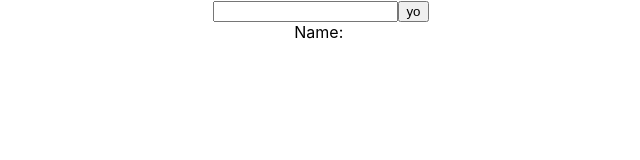
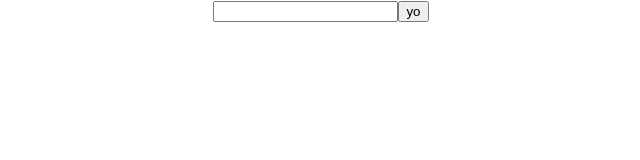
Before and after one commit to monishprojs/pokeApp, a React (Create React App) app: page / in a window 1280 px wide. Shown: the top 160 px of the page, without its empty margins (319-959 px from the left). Built offline with nearby package versions, Linux system fonts and the light colour scheme.

Commit message:
even closer to displaying data

```diff
--- a/src/components/mons.tsx
+++ b/src/components/mons.tsx
@@ -1,9 +1,7 @@
 import './mons.css';
 
 function Mon() {
-    let name: string = "";
     let imgSrc: string = ""
-
 
     function getValue(id: string){
        let element = document.getElementById(id) as HTMLInputElement | null;
@@ -15,11 +13,18 @@ function Mon() {
   function getData(){
       let mon = getValue("name");
       fetch("https://pokeapi.co/api/v2/pokemon/"+mon)
-          .then((response) => response.json())
-          .then((data) => {assignValues(data)});
+        .then((response) => response.json())
+          .then((data) => {
+              assignValues(data)
+          })
+
 
     function assignValues(data: any){
-        name = data.name;
+        let nameSection = document.getElementById('name');
+        if (nameSection != null){
+            nameSection.innerHTML = data.species.name;
+            console.log(data.species.url);
+        }
     }
 
   }
@@ -28,8 +33,8 @@ function Mon() {
         <div>
         <input type="text" id="name"/>
         <button onClick={getData}>yo</button>
-        <div className='info'>
-            Name: {name}
+        <div className='info' id='info'>
+            <p id = 'name'></p>
             <img src= {imgSrc} alt="" />
         </div>
         </div>
```
